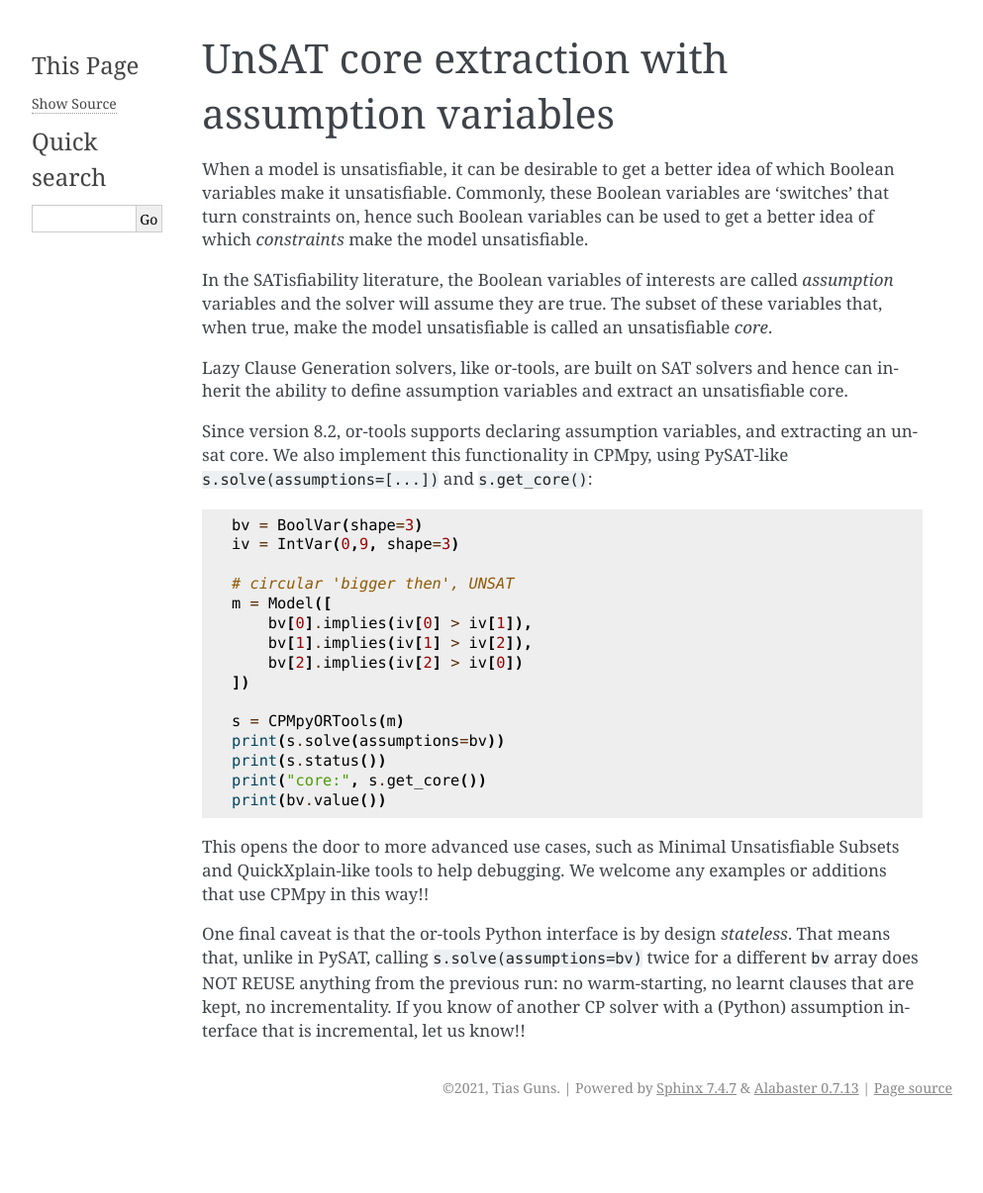
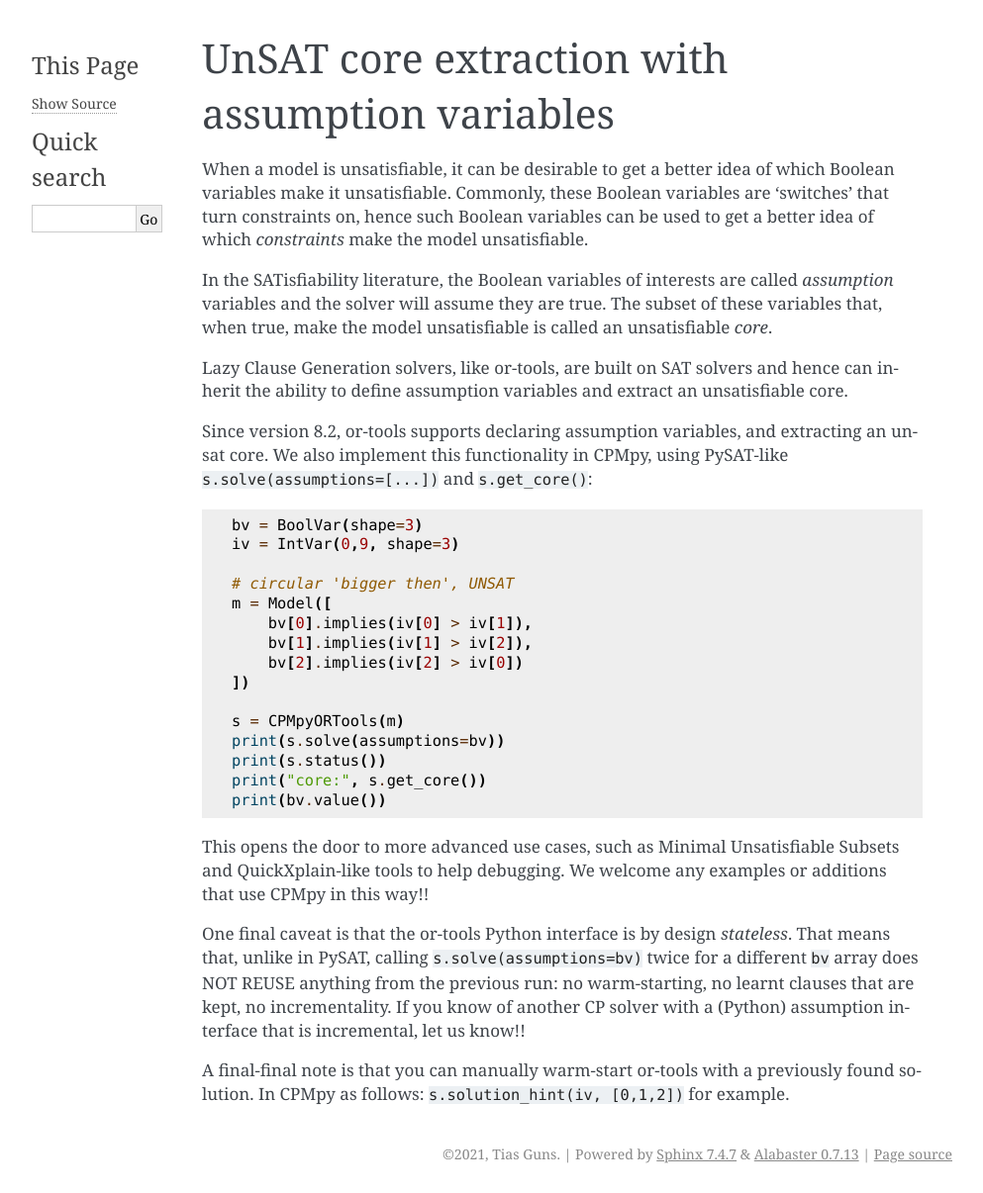
Before and after one commit to CPMpy/cpmpy, a Sphinx documentation site: the page built from docs/unsat_core_extraction.md, in a window 1280 px wide. Shown: the whole page at 99% size, without its empty margins (148-1141 px from the left). Built offline with Sphinx 7.4.7, drawn with Linux system fonts in a browser that asks for light colours; before the commit the page ends 1139 px from its top, so only the background shows below that.

Commit message:
unsat core doc: add solution hint

```diff
--- a/docs/unsat_core_extraction.md
+++ b/docs/unsat_core_extraction.md
@@ -29,3 +29,5 @@ print(bv.value())
 This opens the door to more advanced use cases, such as Minimal Unsatisfiable Subsets and QuickXplain-like tools to help debugging. We welcome any examples or additions that use CPMpy in this way!!
 
 One final caveat is that the or-tools Python interface is by design _stateless_. That means that, unlike in PySAT, calling `s.solve(assumptions=bv)` twice for a different `bv` array does NOT REUSE anything from the previous run: no warm-starting, no learnt clauses that are kept, no incrementality. If you know of another CP solver with a (Python) assumption interface that is incremental, let us know!!
+
+A final-final note is that you can manually warm-start or-tools with a previously found solution. In CPMpy as follows: `s.solution_hint(iv, [0,1,2])` for example.
```
